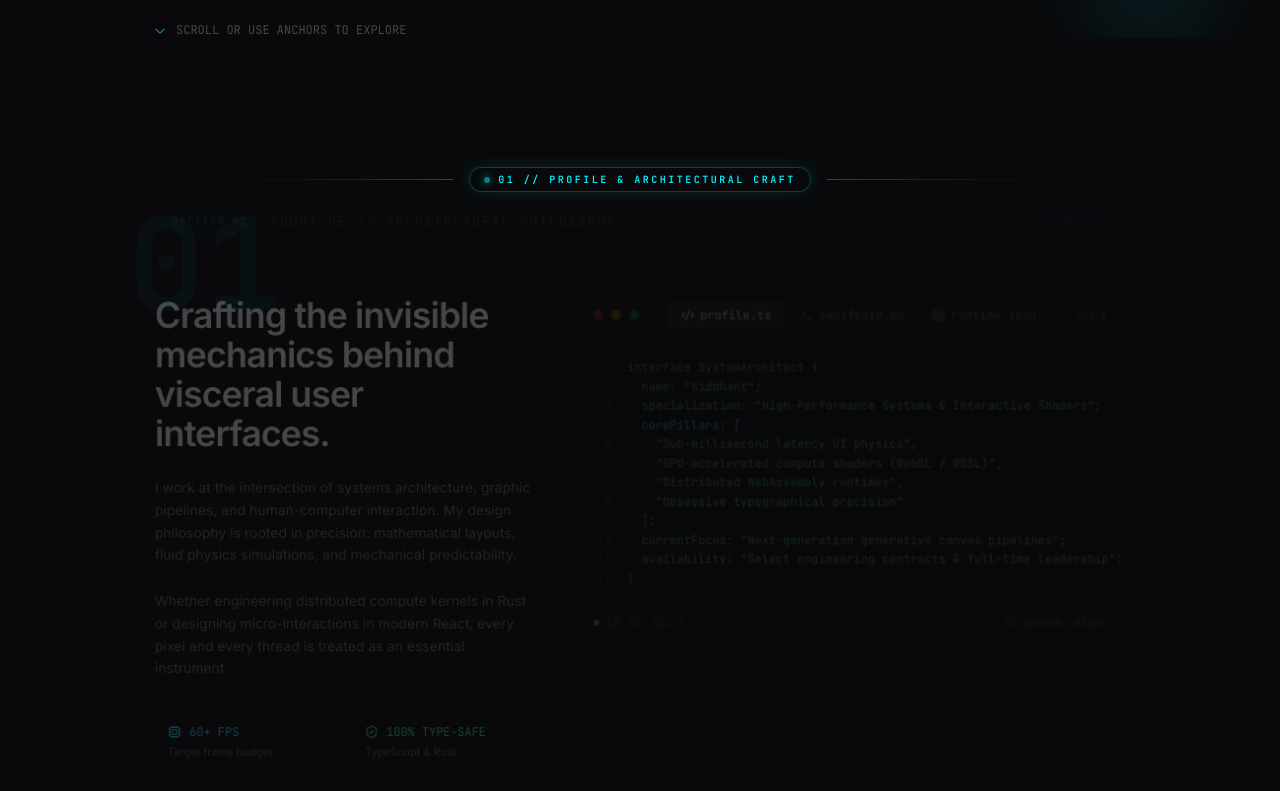
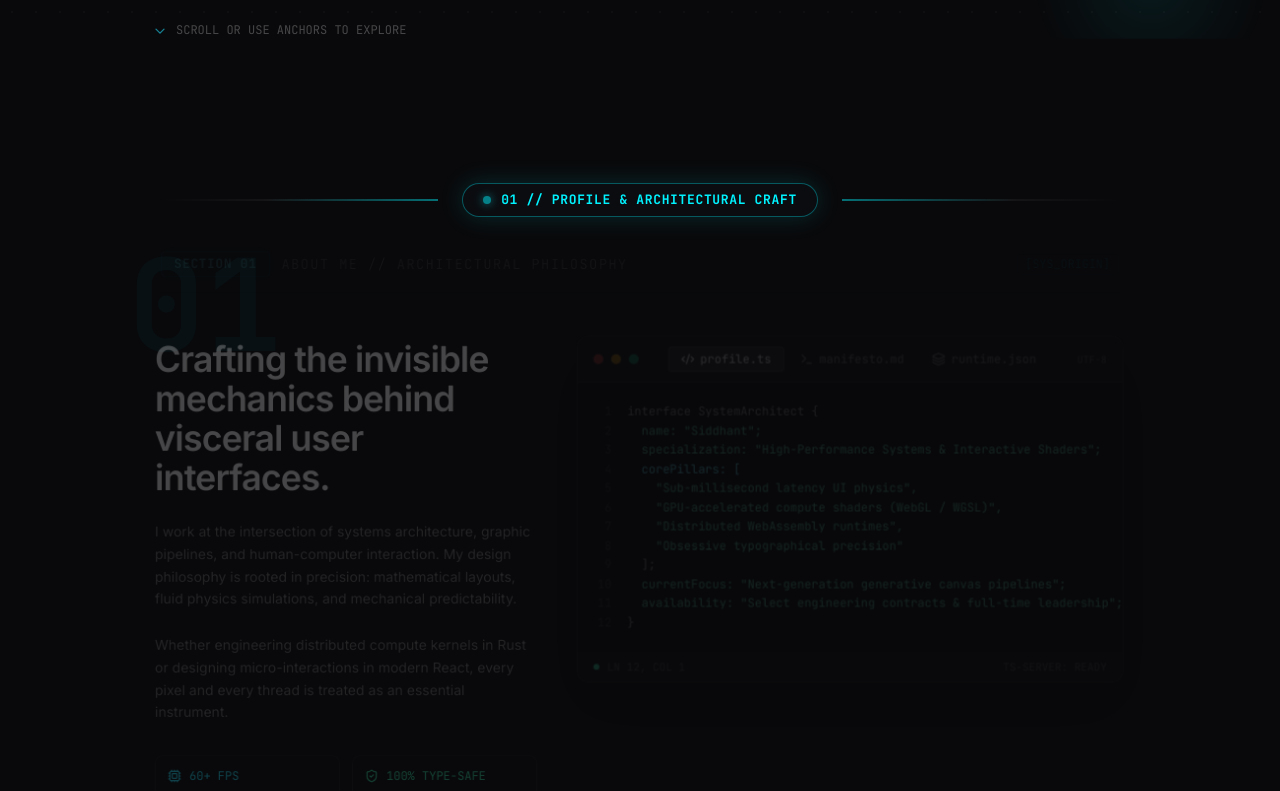
Before and after one commit to SID-singh1/personal-portfolio, a React (Vite) app: page / in a window 1280 px wide. Shown: the part 768-1559 px from the top of the page. Built offline with nearby package versions, Linux system fonts and the light colour scheme; no server answers.

Commit message:
style: enlarge section demarcation pills and section header badges for enhanced readability

```diff
--- a/src/components/SectionSeparator.jsx
+++ b/src/components/SectionSeparator.jsx
@@ -2,46 +2,46 @@ import React from 'react';
 
 /**
  * SectionSeparator Component
- * Clean architectural demarcation line that signals section transitions:
- * - Smooth gradient beams tailored to the incoming section's accent color
- * - Centered glowing telemetry demarcation pill with pulse indicator
+ * Architectural demarcation line signaling section transitions:
+ * - Smooth gradient laser beams tailored to the incoming section's accent color
+ * - Prominent, readable glowing telemetry demarcation pill with pulse indicator
  * - Eliminates scrolling ambiguity between sections
  */
 export default function SectionSeparator({ label, color = '#00f3ff' }) {
   return (
-    <div className="relative py-12 flex items-center justify-center select-none pointer-events-none">
+    <div className="relative py-16 flex items-center justify-center select-none pointer-events-none">
       {/* Left tapering laser beam */}
       <div
-        className="flex-1 h-[1px]"
+        className="flex-1 h-[1.5px]"
         style={{
-          background: `linear-gradient(90deg, transparent 0%, rgba(255, 255, 255, 0.04) 50%, ${color}55 100%)`,
+          background: `linear-gradient(90deg, transparent 0%, rgba(255, 255, 255, 0.05) 40%, ${color}70 100%)`,
         }}
       />
 
-      {/* Center demarcation pill */}
+      {/* Center demarcation pill (Enlarged & Prominent) */}
       <div
-        className="mx-4 px-3.5 py-1 rounded-full border text-[10px] font-mono tracking-[0.25em] uppercase flex items-center space-x-2 bg-[#09090b] backdrop-blur-md shadow-lg"
+        className="mx-4 sm:mx-6 px-4 sm:px-5 py-1.5 sm:py-2 rounded-full border-[1.5px] text-xs sm:text-[13px] font-mono tracking-[0.2em] uppercase flex items-center space-x-2.5 bg-[#0b0c10] backdrop-blur-xl shadow-xl"
         style={{
-          borderColor: `${color}40`,
+          borderColor: `${color}55`,
           color: color,
-          boxShadow: `0 0 16px ${color}20`,
+          boxShadow: `0 0 24px ${color}25`,
         }}
       >
         <span
-          className="w-1.5 h-1.5 rounded-full animate-pulse"
+          className="w-2 h-2 rounded-full animate-pulse shrink-0"
           style={{
             backgroundColor: color,
-            boxShadow: `0 0 8px ${color}`,
+            boxShadow: `0 0 10px ${color}`,
           }}
         />
-        <span className="font-semibold">{label}</span>
+        <span className="font-bold tracking-wider">{label}</span>
       </div>
 
       {/* Right tapering laser beam */}
       <div
-        className="flex-1 h-[1px]"
+        className="flex-1 h-[1.5px]"
         style={{
-          background: `linear-gradient(90deg, ${color}55 0%, rgba(255, 255, 255, 0.04) 50%, transparent 100%)`,
+          background: `linear-gradient(90deg, ${color}70 0%, rgba(255, 255, 255, 0.05) 60%, transparent 100%)`,
         }}
       />
     </div>
--- a/src/components/sections/AboutSection.jsx
+++ b/src/components/sections/AboutSection.jsx
@@ -63,7 +63,7 @@ export default function AboutSection() {
       <ScrollCard exitThreshold={0.62} exitComplete={0.92} className="relative z-10 mb-8">
         <div className="flex items-center justify-between pb-4 border-b border-cyan-500/20">
           <div className="flex items-center space-x-3">
-            <span className="px-2.5 py-0.5 rounded text-[11px] font-mono font-bold tracking-widest uppercase bg-cyan-500/10 border border-cyan-500/30 text-cyan-300 shadow-[0_0_12px_rgba(0,243,255,0.2)]">
+            <span className="px-3 py-1 rounded text-xs sm:text-[13px] font-mono font-bold tracking-wider uppercase bg-cyan-500/10 border border-cyan-500/30 text-cyan-300 shadow-[0_0_14px_rgba(0,243,255,0.25)]">
               SECTION 01
             </span>
             <h3 className="text-xs sm:text-sm font-mono text-white/70 uppercase tracking-widest">
--- a/src/components/sections/AchievementsSection.jsx
+++ b/src/components/sections/AchievementsSection.jsx
@@ -36,7 +36,7 @@ export default function AchievementsSection() {
       <ScrollCard exitThreshold={0.62} exitComplete={0.92} className="relative z-10 mb-10">
         <div className="flex items-center justify-between mb-8 pb-4 border-b border-amber-500/20">
           <div className="flex items-center space-x-3">
-            <span className="px-2.5 py-0.5 rounded text-[11px] font-mono font-bold tracking-widest uppercase bg-amber-500/10 border border-amber-500/30 text-amber-300 shadow-[0_0_12px_rgba(245,158,11,0.2)]">
+            <span className="px-3 py-1 rounded text-xs sm:text-[13px] font-mono font-bold tracking-wider uppercase bg-amber-500/10 border border-amber-500/30 text-amber-300 shadow-[0_0_14px_rgba(245,158,11,0.25)]">
               SECTION 06
             </span>
             <h3 className="text-xs sm:text-sm font-mono text-white/70 uppercase tracking-widest">
--- a/src/components/sections/ContactSection.jsx
+++ b/src/components/sections/ContactSection.jsx
@@ -44,7 +44,7 @@ export default function ContactSection() {
       <ScrollCard exitThreshold={0.62} exitComplete={0.92} className="relative z-10 mb-8">
         <div className="flex items-center justify-between pb-4 border-b border-purple-500/20">
           <div className="flex items-center space-x-3">
-            <span className="px-2.5 py-0.5 rounded text-[11px] font-mono font-bold tracking-widest uppercase bg-purple-500/10 border border-purple-500/30 text-purple-300 shadow-[0_0_12px_rgba(192,132,252,0.2)]">
+            <span className="px-3 py-1 rounded text-xs sm:text-[13px] font-mono font-bold tracking-wider uppercase bg-purple-500/10 border border-purple-500/30 text-purple-300 shadow-[0_0_14px_rgba(192,132,252,0.25)]">
               SECTION 07
             </span>
             <h3 className="text-xs sm:text-sm font-mono text-white/70 uppercase tracking-widest">
--- a/src/components/sections/EducationSection.jsx
+++ b/src/components/sections/EducationSection.jsx
@@ -70,7 +70,7 @@ export default function EducationSection() {
       <ScrollCard exitThreshold={0.62} exitComplete={0.92} className="relative z-10 mb-10">
         <div className="flex items-center justify-between mb-8 pb-4 border-b border-sky-500/20">
           <div className="flex items-center space-x-3">
-            <span className="px-2.5 py-0.5 rounded text-[11px] font-mono font-bold tracking-widest uppercase bg-sky-500/10 border border-sky-500/30 text-sky-300 shadow-[0_0_12px_rgba(56,189,248,0.2)]">
+            <span className="px-3 py-1 rounded text-xs sm:text-[13px] font-mono font-bold tracking-wider uppercase bg-sky-500/10 border border-sky-500/30 text-sky-300 shadow-[0_0_14px_rgba(56,189,248,0.25)]">
               SECTION 05
             </span>
             <h3 className="text-xs sm:text-sm font-mono text-white/70 uppercase tracking-widest">
--- a/src/components/sections/ExperienceSection.jsx
+++ b/src/components/sections/ExperienceSection.jsx
@@ -121,7 +121,7 @@ export default function ExperienceSection() {
       <ScrollCard exitThreshold={0.62} exitComplete={0.92} className="relative z-10 mb-10">
         <div className="flex items-center justify-between mb-8 pb-4 border-b border-sky-500/20">
           <div className="flex items-center space-x-3">
-            <span className="px-2.5 py-0.5 rounded text-[11px] font-mono font-bold tracking-widest uppercase bg-sky-500/10 border border-sky-500/30 text-sky-300 shadow-[0_0_12px_rgba(14,165,233,0.2)]">
+            <span className="px-3 py-1 rounded text-xs sm:text-[13px] font-mono font-bold tracking-wider uppercase bg-sky-500/10 border border-sky-500/30 text-sky-300 shadow-[0_0_14px_rgba(14,165,233,0.25)]">
               SECTION 03
             </span>
             <h3 className="text-xs sm:text-sm font-mono text-white/70 uppercase tracking-widest">
--- a/src/components/sections/ProjectsSection.jsx
+++ b/src/components/sections/ProjectsSection.jsx
@@ -172,7 +172,7 @@ export default function ProjectsSection() {
       <ScrollCard exitThreshold={0.62} exitComplete={0.92} className="relative z-10 mb-10">
         <div className="flex items-center justify-between mb-8 pb-4 border-b border-emerald-500/20">
           <div className="flex items-center space-x-3">
-            <span className="px-2.5 py-0.5 rounded text-[11px] font-mono font-bold tracking-widest uppercase bg-emerald-500/10 border border-emerald-500/30 text-emerald-300 shadow-[0_0_12px_rgba(16,185,129,0.2)]">
+            <span className="px-3 py-1 rounded text-xs sm:text-[13px] font-mono font-bold tracking-wider uppercase bg-emerald-500/10 border border-emerald-500/30 text-emerald-300 shadow-[0_0_14px_rgba(16,185,129,0.25)]">
               SECTION 04
             </span>
             <h3 className="text-xs sm:text-sm font-mono text-white/70 uppercase tracking-widest">
--- a/src/components/sections/SkillsSection.jsx
+++ b/src/components/sections/SkillsSection.jsx
@@ -143,7 +143,7 @@ export default function SkillsSection() {
       <ScrollCard exitThreshold={0.62} exitComplete={0.92} className="relative z-10 mb-8">
         <div className="flex items-center justify-between mb-8 pb-4 border-b border-indigo-500/20">
           <div className="flex items-center space-x-3">
-            <span className="px-2.5 py-0.5 rounded text-[11px] font-mono font-bold tracking-widest uppercase bg-indigo-500/10 border border-indigo-500/30 text-indigo-300 shadow-[0_0_12px_rgba(129,140,248,0.2)]">
+            <span className="px-3 py-1 rounded text-xs sm:text-[13px] font-mono font-bold tracking-wider uppercase bg-indigo-500/10 border border-indigo-500/30 text-indigo-300 shadow-[0_0_14px_rgba(129,140,248,0.25)]">
               SECTION 02
             </span>
             <h3 className="text-xs sm:text-sm font-mono text-white/70 uppercase tracking-widest">
```
Also changed, not shown: telemetry_logs.txt.
